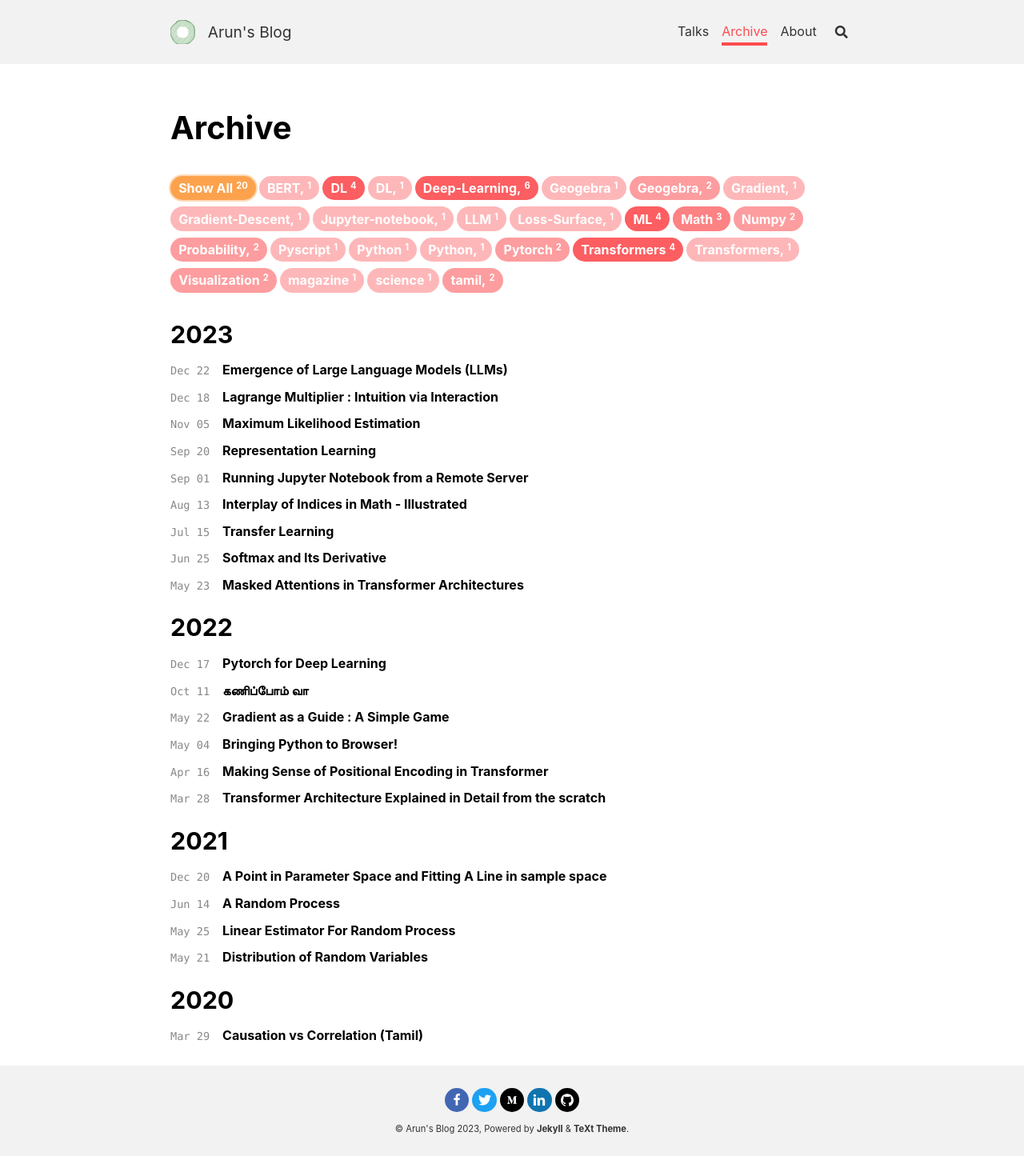
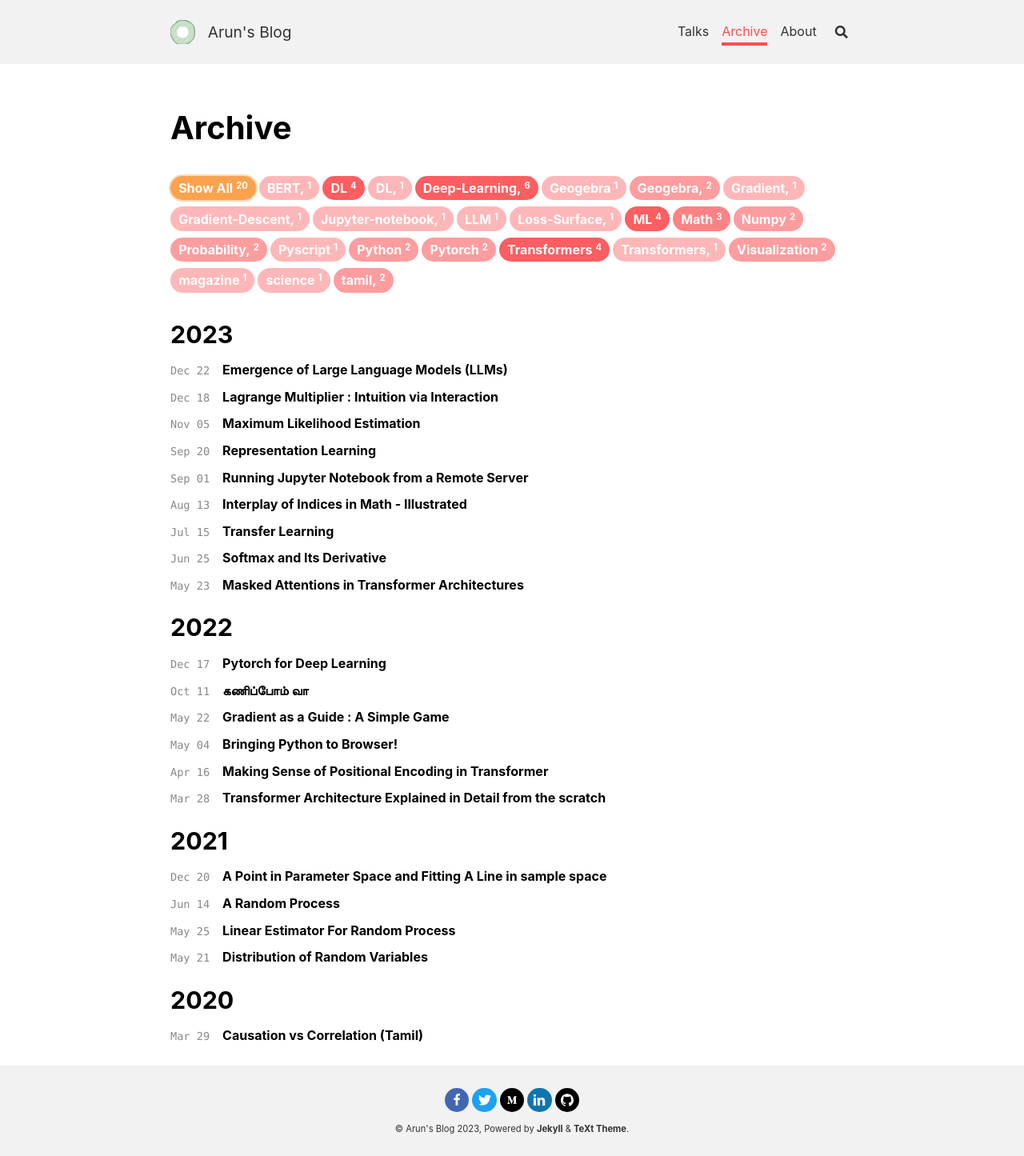
Before and after one commit to Arunprakash-A/Arunprakash-a.github.io, a Jekyll site: the page built from archive.html, in a window 1280 px wide. Shown: the whole page at 80% size. Built offline with Jekyll 4.4.1, drawn with Linux system fonts in a browser that asks for light colours; nearby versions of some CDN libraries.

Commit message:
Update 2022-05-04-Bringing-Python-To-Browser.html

```diff
--- a/_posts/2022-05-04-Bringing-Python-To-Browser.html
+++ b/_posts/2022-05-04-Bringing-Python-To-Browser.html
@@ -3,7 +3,7 @@ layout: page
 keywords: "Python, pyscript"
 title: "Bringing Python to Browser! "
 date: 2022-05-04
-tags: Python, Pyscript
+tags: Python Pyscript
 key: "BPB0504"
 comment: true
 ---
```
